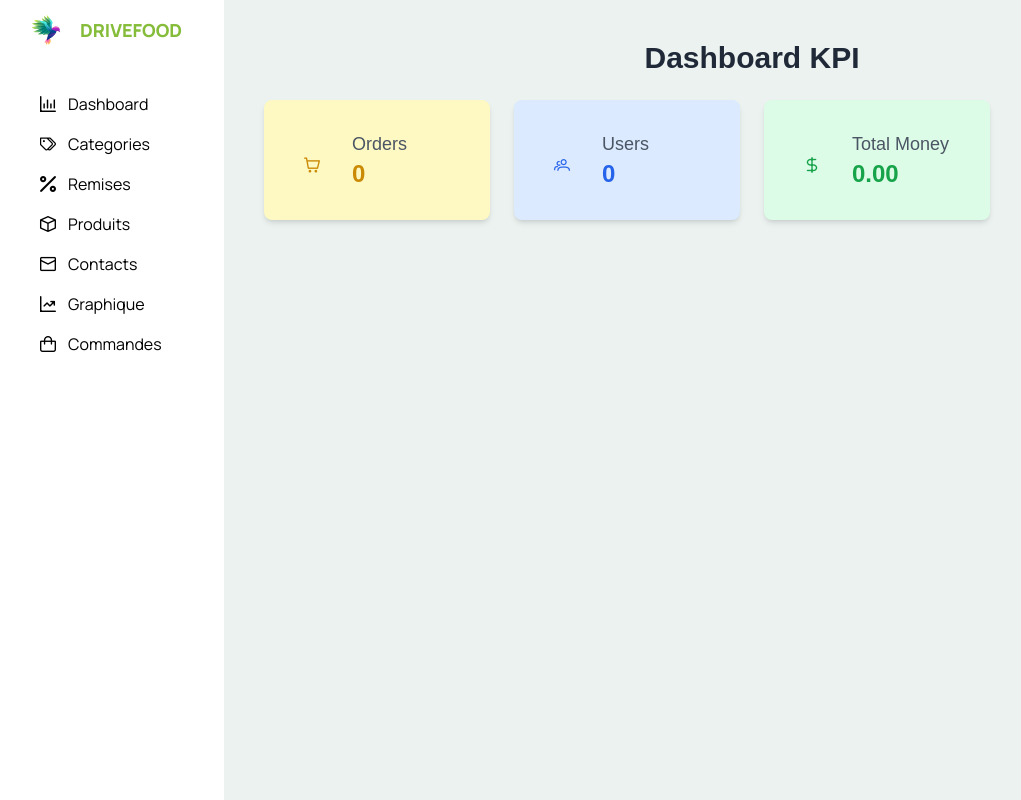
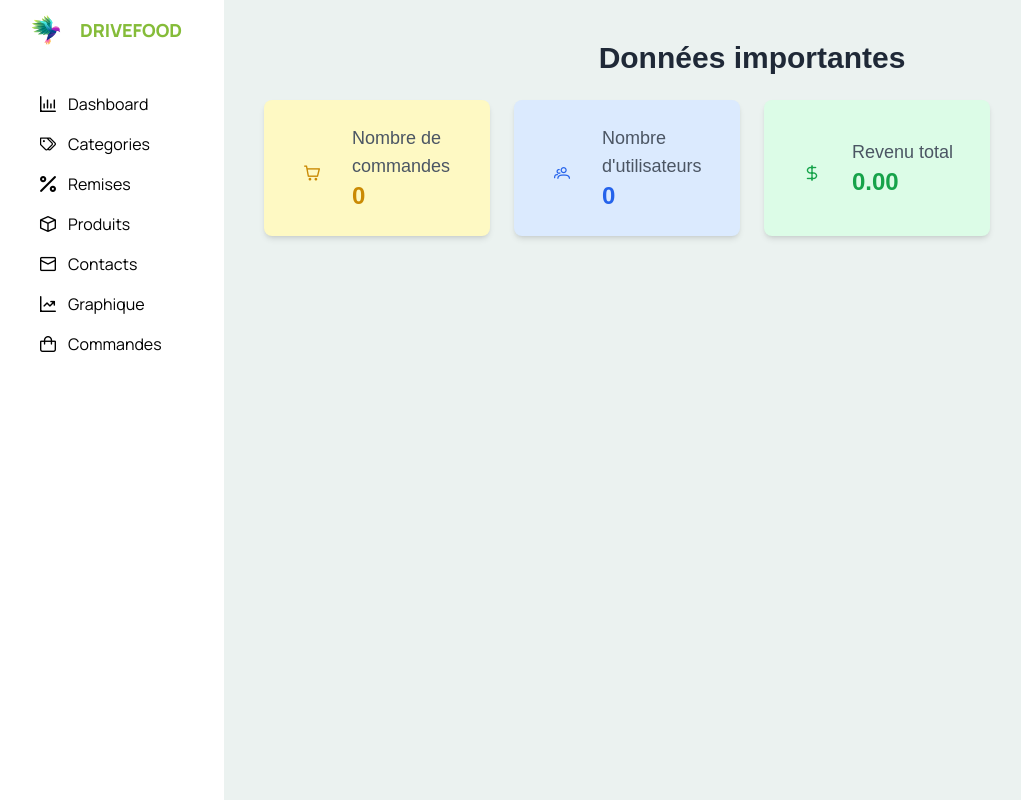
Before and after one commit to anthonyvouin/MarketPlaceFood, a Next.js app: page /admin in a window 1280 px wide. Shown: the whole page, without its empty margins (0-1021 px from the left). Built offline with nearby package versions, Linux system fonts and the light colour scheme; no server answers; the database is empty.

Commit message:
Update page.tsx

```diff
--- a/app/admin/page.tsx
+++ b/app/admin/page.tsx
@@ -26,21 +26,21 @@ export default function Admin() {
 
     const kpiData = [
         {
-            title: "Orders",
+            title: "Nombre de commandes",
             value: orderCount !== null ? orderCount.toString() : "Loading...",
             icon: "pi pi-shopping-cart",
             bgColor: "bg-yellow-100",
             textColor: "text-yellow-600"
         },
         {
-            title: "Users",
+            title: "Nombre d'utilisateurs",
             value: userCount !== null ? userCount.toString() : "Loading...",
             icon: "pi pi-users",
             bgColor: "bg-blue-100",
             textColor: "text-blue-600"
         },
         {
-            title: "Total Money",
+            title: "Revenu total",
             value: TotalMoney !== null ? TotalMoney.toString() : "Loading...",
             icon: "pi pi-dollar",
             bgColor: "bg-green-100",
@@ -51,7 +51,7 @@ export default function Admin() {
 
     return (
         <div className="h-full bg-primaryBackgroundColor p-10">
-            <h1 className="text-3xl font-bold text-gray-800 mb-6 text-center">Dashboard KPI </h1>
+            <h1 className="text-3xl font-bold text-gray-800 mb-6 text-center">Données importantes </h1>
             <div className="grid grid-cols-1 md:grid-cols-2 lg:grid-cols-4 gap-6">
                 {kpiData.map((kpi, index) => (
                     <div
```
